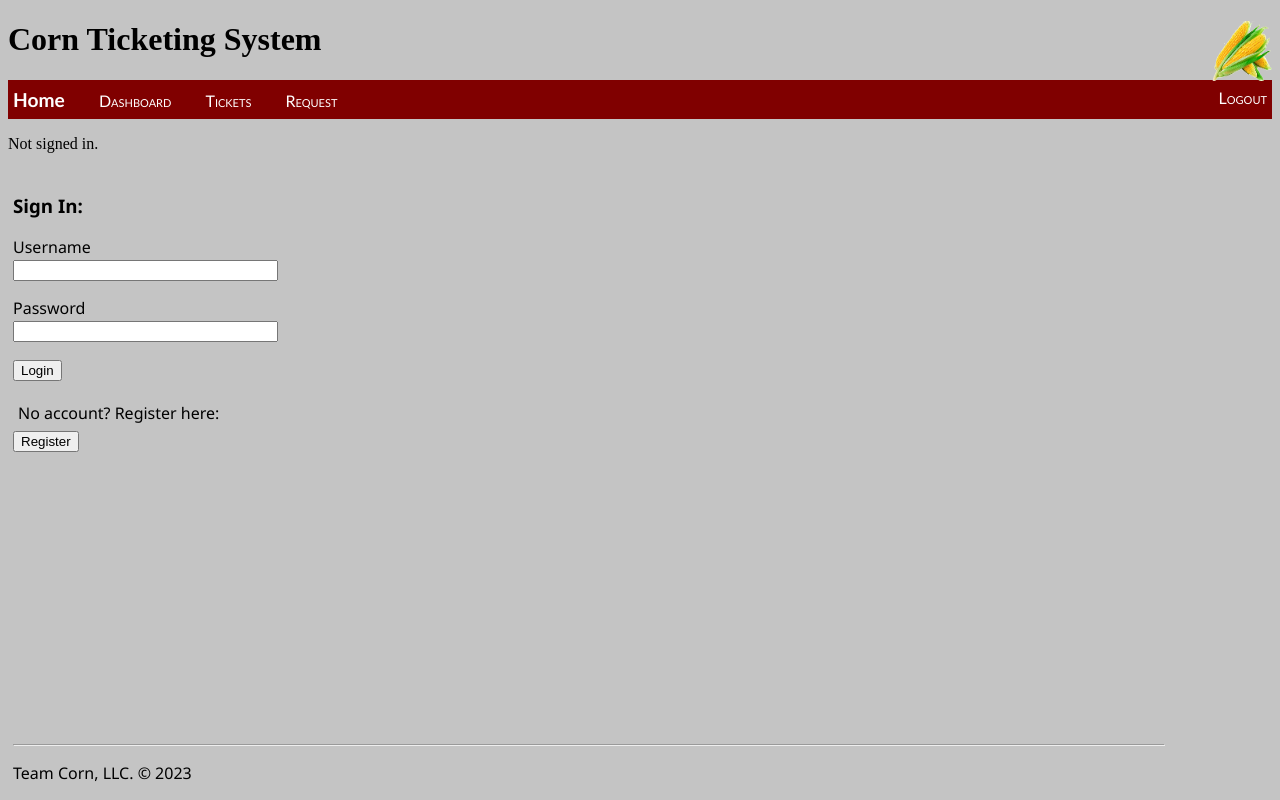
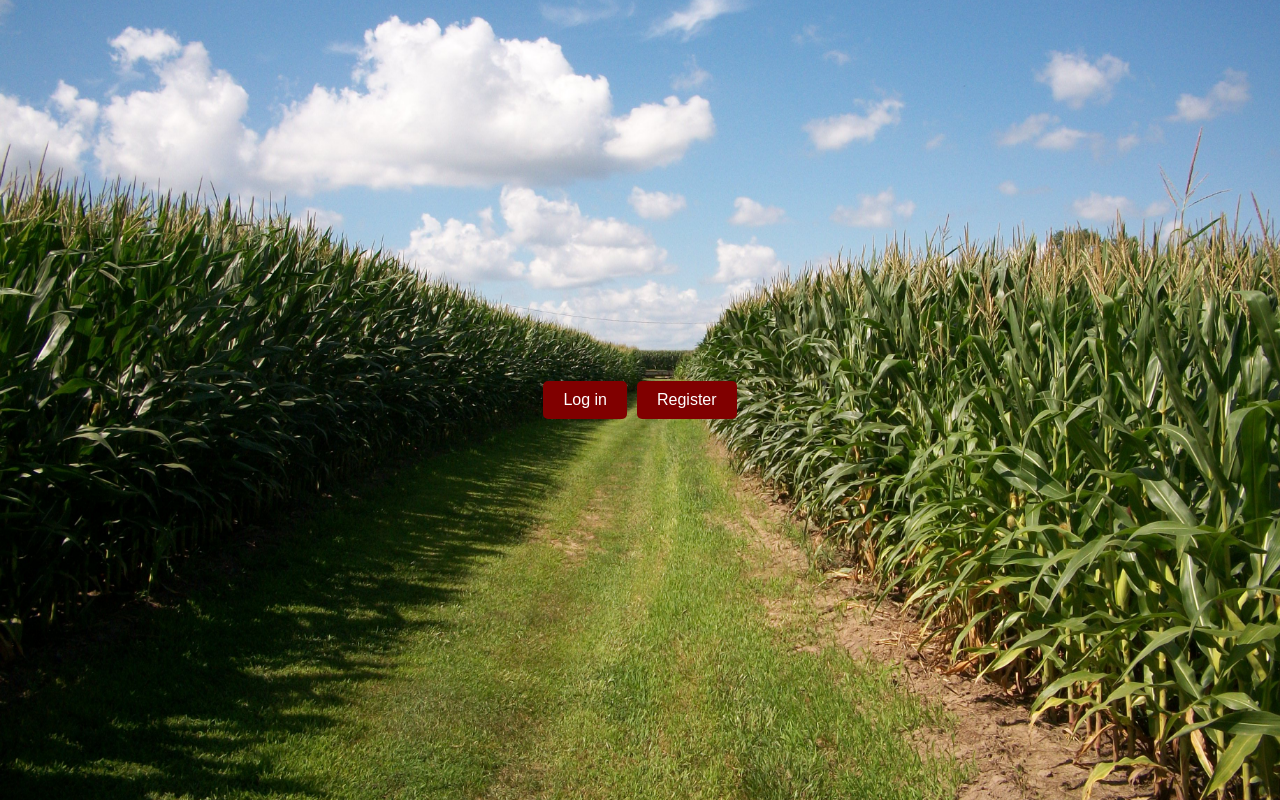
Before and after one commit to Isaac-rosdail/flask-site-csc470, a Flask app: page / in a window 1280 px wide. Run offline with Flask 3, Linux system fonts and the light colour scheme.

Commit message:
Updating home page
Updated home page to be the image with the "sign in" and "register" buttons

```diff
--- a/app/templates/home.html
+++ b/app/templates/home.html
@@ -1,8 +1,72 @@
-{% extends "layout.html" %}
-{% block title %} Home {% endblock %}
+{% block content %}
 
-{% block content %}
-<h3>Sign In:</h3>
+<style>
+
+  /* Used to make sure the background photo covers the whole page */
+  body, html {
+    margin: 0;
+    padding: 0;
+    height: 100%;
+    width: 100%;
+    overflow: hidden; /* Prevents scrollbars */
+  }
+
+  /* Style for your cornfield image */
+  #cornfield {
+    background: url("{{ url_for('static', filename='images/corn_field.jpg') }}") no-repeat center center fixed;
+    background-size: cover;
+    height: 100vh; /* Full height of the viewport */
+    width: 100vw; /* Full width of the viewport */
+    display: flex;
+    justify-content: center; /* Center children horizontally */
+    align-items: center; /* Center children vertically */
+    position: relative; /* Needed for absolute positioning of the login form */
+    transition: all 1.5s;
+  }
+
+  /* Style for buttons */
+  #loginBtn, #regBtn {
+    padding: 10px 20px;
+    background-color: maroon;
+    color: white; /* Text */
+    border: none; /* No border */
+    border-radius: 5px; /* Rounded corners */
+    font-size: 16px;
+    cursor: pointer;
+    margin: 5px; /* Space between buttons */
+  }
+
+  /* Hover effect for buttons */
+  #loginBtn:hover, #regBtn:hover {
+    background-color: #400000;
+  }
+
+  /* Disappear effect */
+  .disappear {
+    opacity: 0;
+    visibility: hidden;
+    transition: visibility 0s 0.5s, opacity 0.5s linear; /* Fade effect */
+  }
+
+  /* Initially hide the login form */
+  #loginForm {
+    width: 300px; /* Width of your form */
+    margin: 0 auto; /* Horizontal centering */
+    display: none;
+  }
+
+  </style>
+  </head>
+
+
+  <body>
+
+  <div id="cornfield">
+    <button id="loginBtn">Log in</button>
+    <button id="regBtn" onclick="location.href='{{ url_for('register') }}'">Register</button>
+  </div>
+
+  <div id="loginForm">
     <form method="post">
         {{ form.hidden_tag() }} <!-- Need for CSRF token -->
         <p>
@@ -17,7 +81,33 @@
             {{ form.submit() }}
         </p>
     </form>
+  </div>
 
-<div class="body-content">No account? Register here: </div>
-<button onclick="location.href='{{ url_for('register') }}'">Register</button>
+<script>
+  // JavaScript to handle the click event and animate the transition
+    document.getElementById('loginBtn').onclick = function() {
+    var cornfield = document.getElementById('cornfield');
+    var loginForm = document.getElementById('loginForm');
+
+    // Animate cornfield image moving to the top
+    cornfield.style.height = '35vh'; // Adjust as needed
+
+    // Show the login form
+    loginForm.style.display = 'block';
+  };
+</script>
+
+<script>
+  // Function to hide buttons
+  function hideButtons() {
+  document.getElementById('loginBtn').classList.add('disappear');
+  document.getElementById('regBtn').classList.add('disappear');
+  }
+
+  // Add event listeners to buttons
+  document.getElementById('loginBtn').addEventListener('click', hideButtons);
+  document.getElementById('regBtn').addEventListener('click', hideButtons);
+</script>
+
+
 {% endblock %}
```
Also changed, not shown: app/static/images/corn_field.jpg (added). Lines whose indentation alone changed are shown as unchanged.
